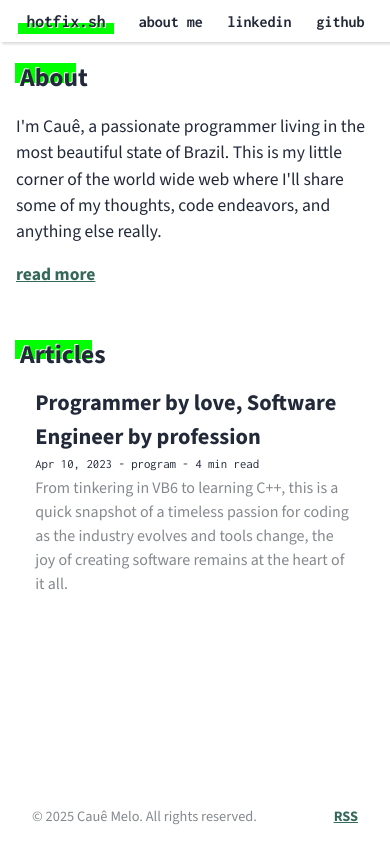
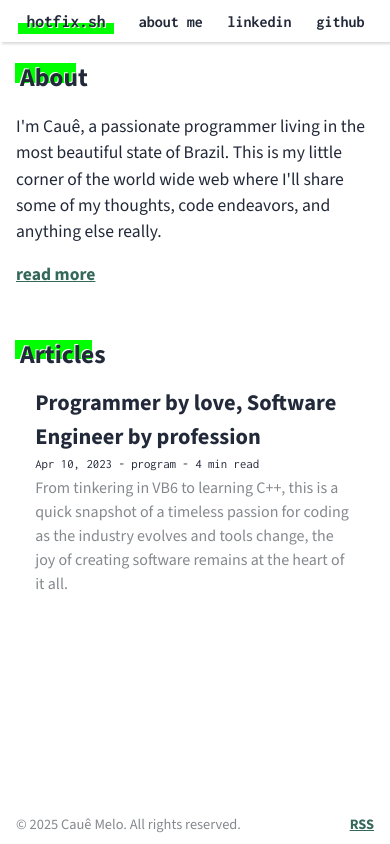
Before and after one commit to cauesmelo/hotfix-sh, an Astro site: page / in a window 390 px wide. Built offline with nearby package versions, Linux system fonts and the light colour scheme; Astro itself is replaced by a stand-in of ours.

Commit message:
fix: footer padding on mobile

```diff
--- a/src/components/Footer.astro
+++ b/src/components/Footer.astro
@@ -19,4 +19,10 @@ const today = new Date();
     color: var(--colorTextSubtle);
     font-size: 0.9rem;
   }
+
+  @media (max-width: 720px) {
+    footer {
+      padding: 0.5rem 1rem;
+    }
+  }
 </style>
```
